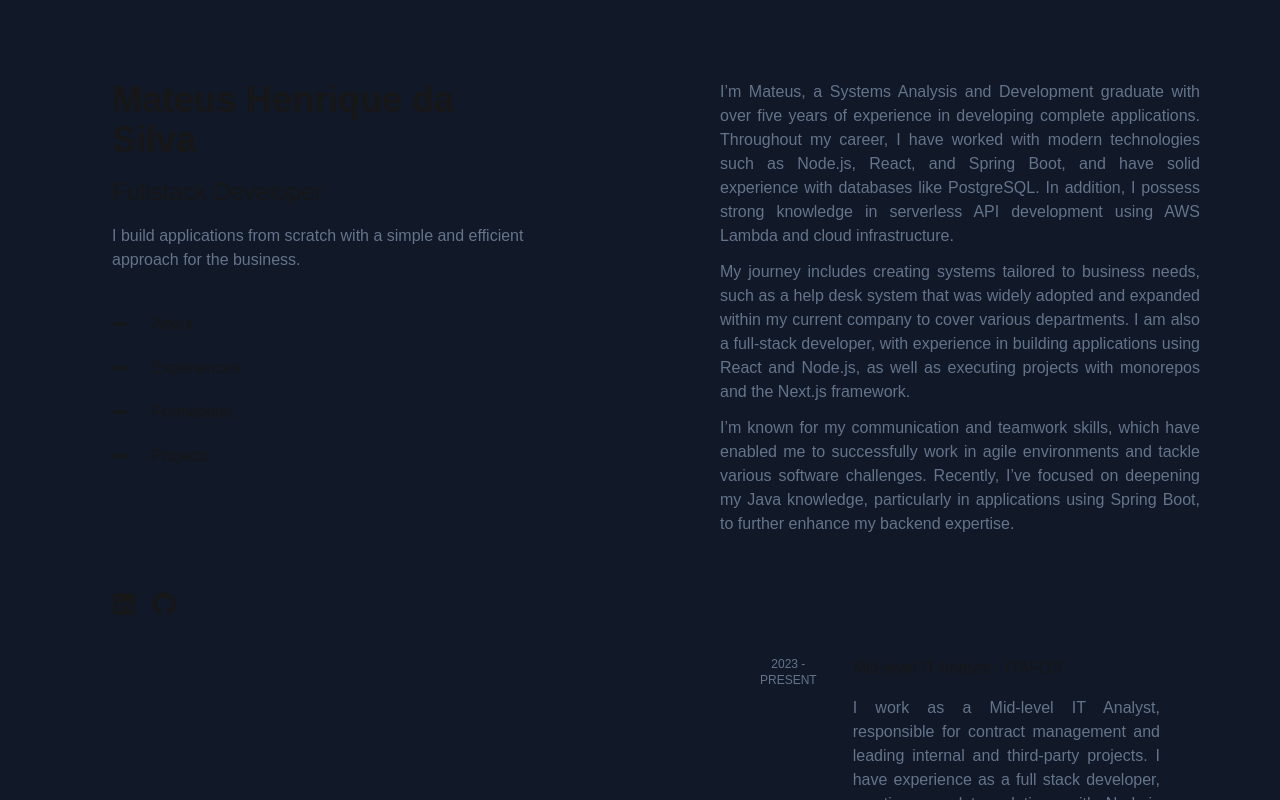
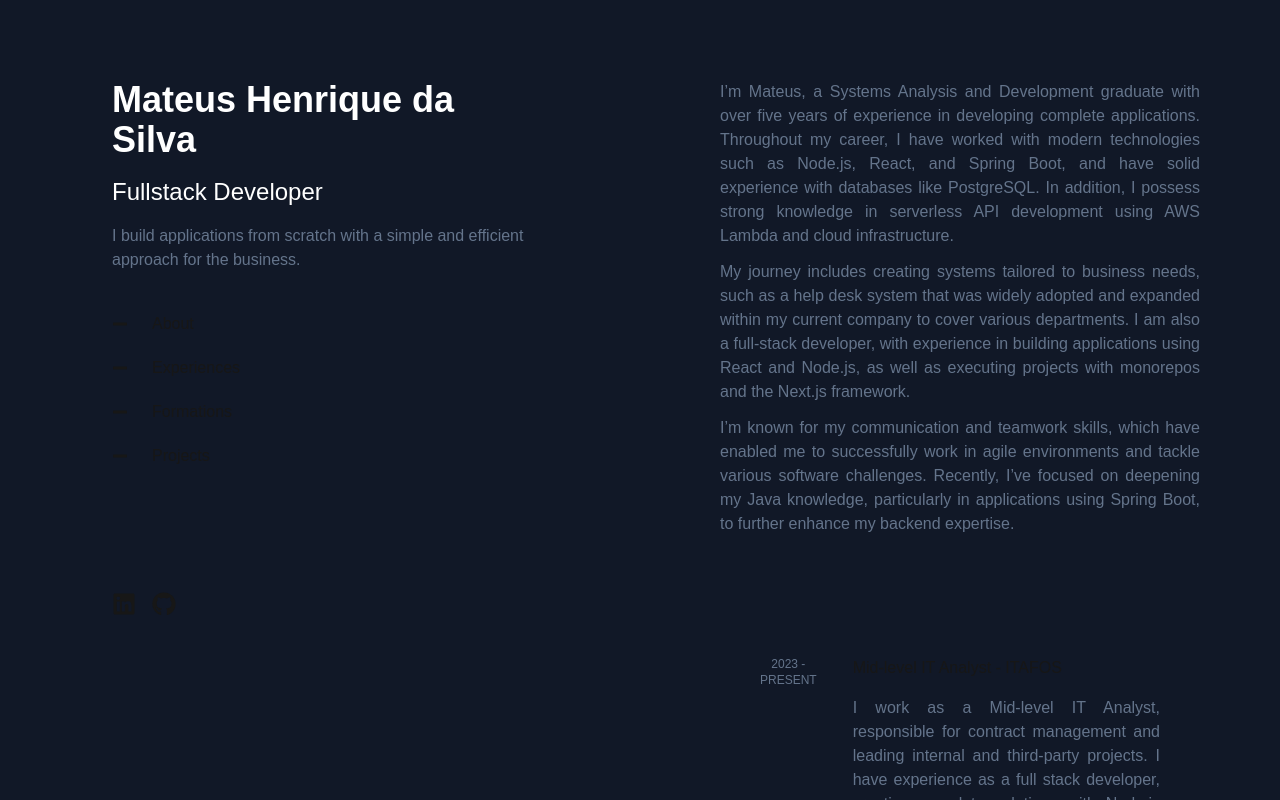
Before and after one commit to matthcarter777/mateus-dev, a Next.js app: page /en in a window 1280 px wide. Built offline with nearby package versions, Linux system fonts and the light colour scheme.

Commit message:
fix: text color

```diff
--- a/src/app/components/profile/index.tsx
+++ b/src/app/components/profile/index.tsx
@@ -6,8 +6,8 @@ export default function Profile() {
 
   return (
     <div className='px-8'>
-      <h2 className='text-4xl font-bold mb-4'>{t('name')}</h2>
-      <h4 className='text-2xl font-medium mb-4'>{t('title')}</h4>
+      <h2 className='text-4xl font-bold mb-4 text-white'>{t('name')}</h2>
+      <h4 className='text-2xl font-medium mb-4 text-white'>{t('title')}</h4>
       <p className='text-slate-500'>{t('description')}</p>
     </div>
   )
```
